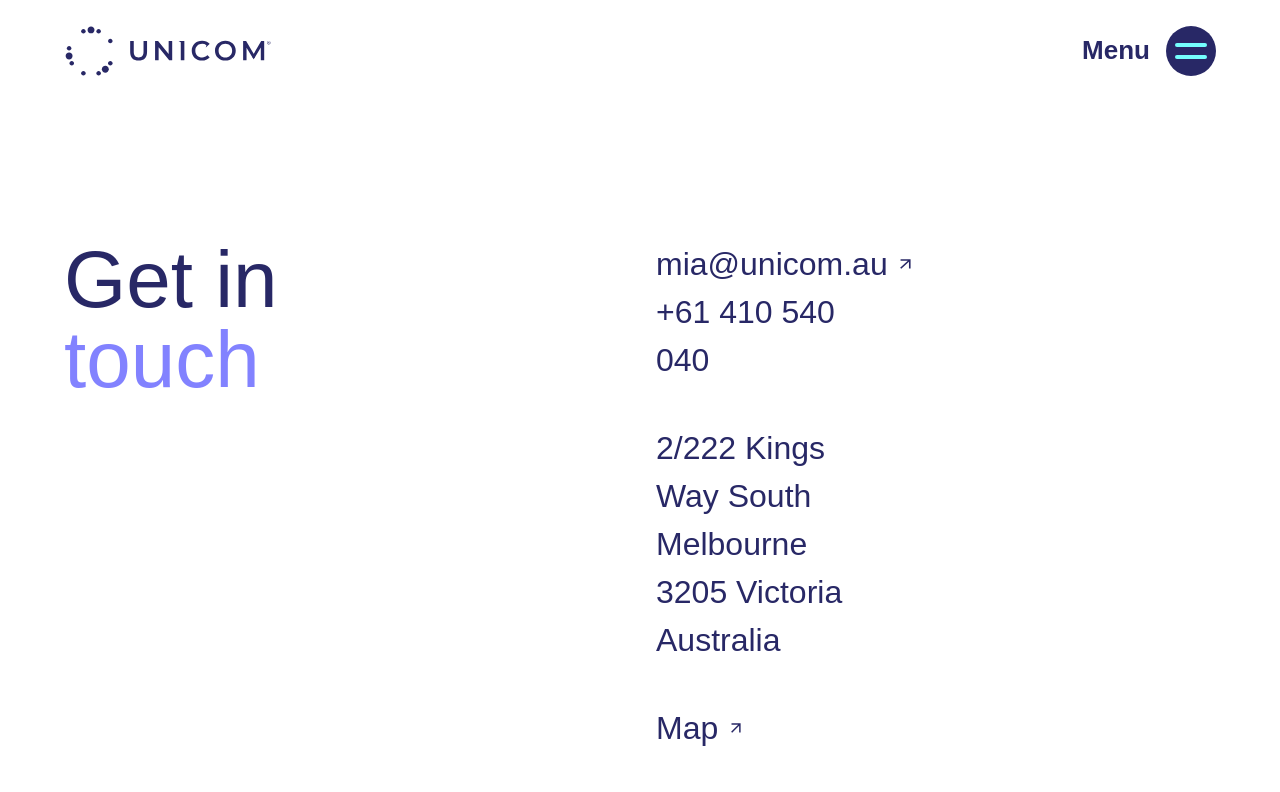
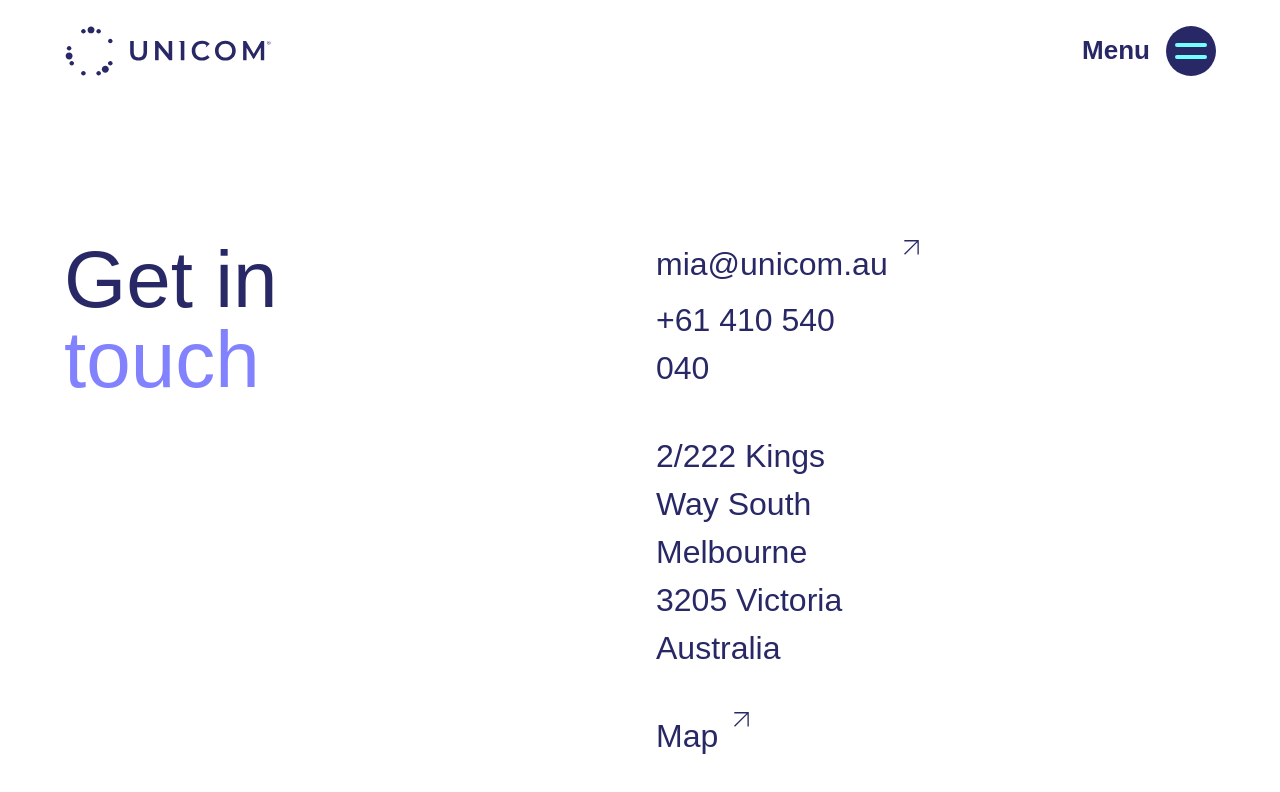
Before and after one commit to codewithshumon/unicom, a React (Vite) app: page /contact in a window 1280 px wide. Shown: the top 792 px of the page. Built offline with nearby package versions, Linux system fonts and the light colour scheme.

Commit message:
Complete contact page

```diff
--- a/src/components/global/FindGrants.jsx
+++ b/src/components/global/FindGrants.jsx
@@ -1,4 +1,4 @@
-import { unionArrow } from "../../../public/svg";
+import OutLinkArrow from "./OutLinkArrow";
 
 const FindGrants = () => {
   return (
@@ -6,7 +6,7 @@ const FindGrants = () => {
       <div>
         <div className="flex items-center font-DmSans font-[400] text-[2vh] text-[#282866] gap-[3vh]">
           <button className=" w-[10vh] h-[10vh] p-[3vh]  bg-[#EDF82D] flex items-center justify-center rounded-full">
-            <img src={unionArrow} alt="union Arrow" />
+            <OutLinkArrow color={"#282866"} />
           </button>
           <p className="">
             Find grants, rebates <br /> and VC funding. <br /> Success fee only*
--- a/src/components/global/OutLinkArrow.jsx
+++ b/src/components/global/OutLinkArrow.jsx
@@ -1,9 +1,9 @@
 /* eslint-disable react/prop-types */
-export const OutLinkArrow = ({ className, color }) => {
+const OutLinkArrow = ({ size, fillColor, color, className }) => {
   return (
     <svg
-      width="57"
-      height="57"
+      width={size}
+      height={size}
       viewBox="0 0 57 57"
       fill="none"
       xmlns="http://www.w3.org/2000/svg"
@@ -14,7 +14,10 @@ export const OutLinkArrow = ({ className, color }) => {
         clipRule="evenodd"
         d="M51.1402 8.90128L3.75831 56.2832L0.182362 52.7073L47.5766 5.31306L1.15001 5.31288L1.15003 0.255727L53.6688 0.25594L56.1974 0.255945V2.78451L56.1974 55.3031H51.1402L51.1402 8.90128Z"
         fill={color}
+        className={fillColor}
       />
     </svg>
   );
 };
+
+export default OutLinkArrow;
--- a/src/components/global/index.js
+++ b/src/components/global/index.js
@@ -2,5 +2,12 @@ import UnionCardArrow from "./UnionCardArrow";
 import BrandLogo from "./BrandLogo";
 import UnionUpDownArrow from "./UnionUpDownArrow";
 import FindGrants from "./FindGrants";
+import OutLinkArrow from "./OutLinkArrow";
 
-export { BrandLogo, UnionCardArrow, UnionUpDownArrow, FindGrants };
+export {
+  BrandLogo,
+  UnionCardArrow,
+  UnionUpDownArrow,
+  FindGrants,
+  OutLinkArrow,
+};
--- a/src/pages/Contact.jsx
+++ b/src/pages/Contact.jsx
@@ -1,7 +1,11 @@
 import { Link } from "react-router-dom";
-import { subscribArrow } from "../../public/svg";
+import { useState } from "react";
+
+import { OutLinkArrow } from "../components/global";
 
 const Contact = () => {
+  const [isHoverMail, setIsHoverMail] = useState(false);
+  const [isHoverMap, setIsHoverMap] = useState(false);
   return (
     <div className=" w-full h-full">
       <section className=" w-full h-full ">
@@ -16,19 +20,26 @@ const Contact = () => {
           </div>
           <div className=" w-[40vw]">
             <div className=" w-[45%] flex flex-col gap-[5vh] text-[4vh] text-[#282866] ">
-              <div className="flex flex-col">
-                <div className="flex gap-[1vw]">
+              <div className="flex flex-col gap-[1vh]">
+                <div
+                  onMouseEnter={() => setIsHoverMail(true)}
+                  onMouseLeave={() => setIsHoverMail(false)}
+                  className="flex gap-[2vh] "
+                >
                   <Link
                     to={"mailto:mia@unicom.au"}
-                    className="hover:text-[#8282FF]"
+                    className={`${
+                      isHoverMail ? "text-[#8282FF]" : "text-[#282866]"
+                    }`}
                   >
                     mia@unicom.au
                   </Link>
-                  <img
-                    src={subscribArrow}
-                    alt="union Arrow"
-                    className="w-[.8vw] font-[700] hover:text-[#8282FF]"
-                  />
+                  <div className="">
+                    <OutLinkArrow
+                      color={`${isHoverMail ? "#8282FF" : "#282866"}`}
+                      size="15"
+                    />
+                  </div>
                 </div>
 
                 <p className="hover:text-[#8282FF]">+61 410 540 040</p>
@@ -36,13 +47,24 @@ const Contact = () => {
               <p className="hover:text-[#8282FF]">
                 2/222 Kings Way South Melbourne 3205 Victoria Australia
               </p>
-              <div className="flex gap-[1vw]">
-                <p className="hover:text-[#8282FF]">Map</p>
-                <img
-                  src={subscribArrow}
-                  alt="union Arrow"
-                  className="w-[.8vw] font-[700] hover:text-[#8282FF]"
-                />
+              <div
+                onMouseEnter={() => setIsHoverMap(true)}
+                onMouseLeave={() => setIsHoverMap(false)}
+                className="flex gap-[2vh] cursor-pointer"
+              >
+                <p
+                  className={`${
+                    isHoverMap ? "text-[#8282FF]" : "text-[#282866]"
+                  }`}
+                >
+                  Map
+                </p>
+                <div className="">
+                  <OutLinkArrow
+                    color={`${isHoverMap ? "#8282FF" : "#282866"}`}
+                    size="15"
+                  />
+                </div>
               </div>
             </div>
           </div>
```
